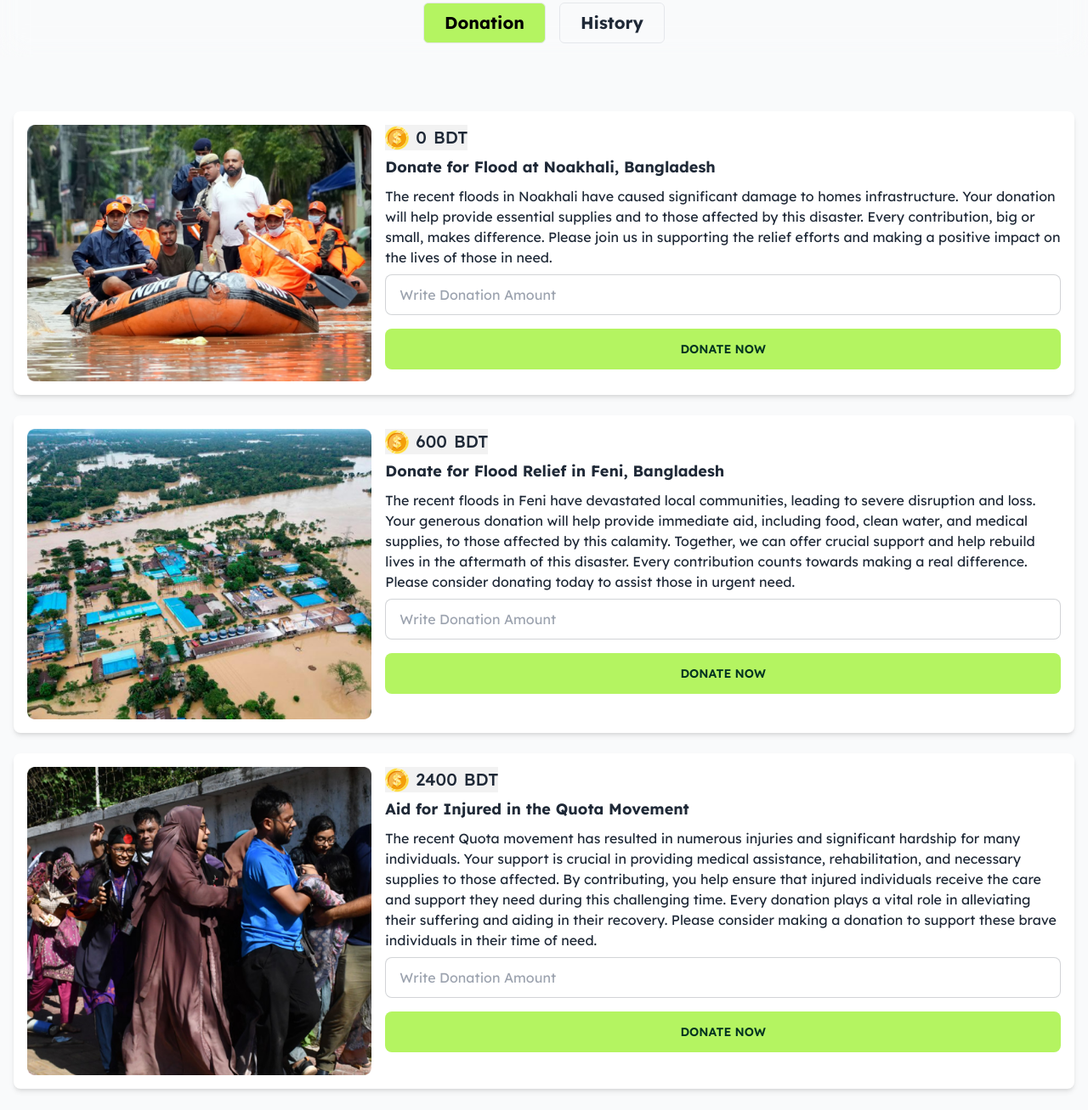
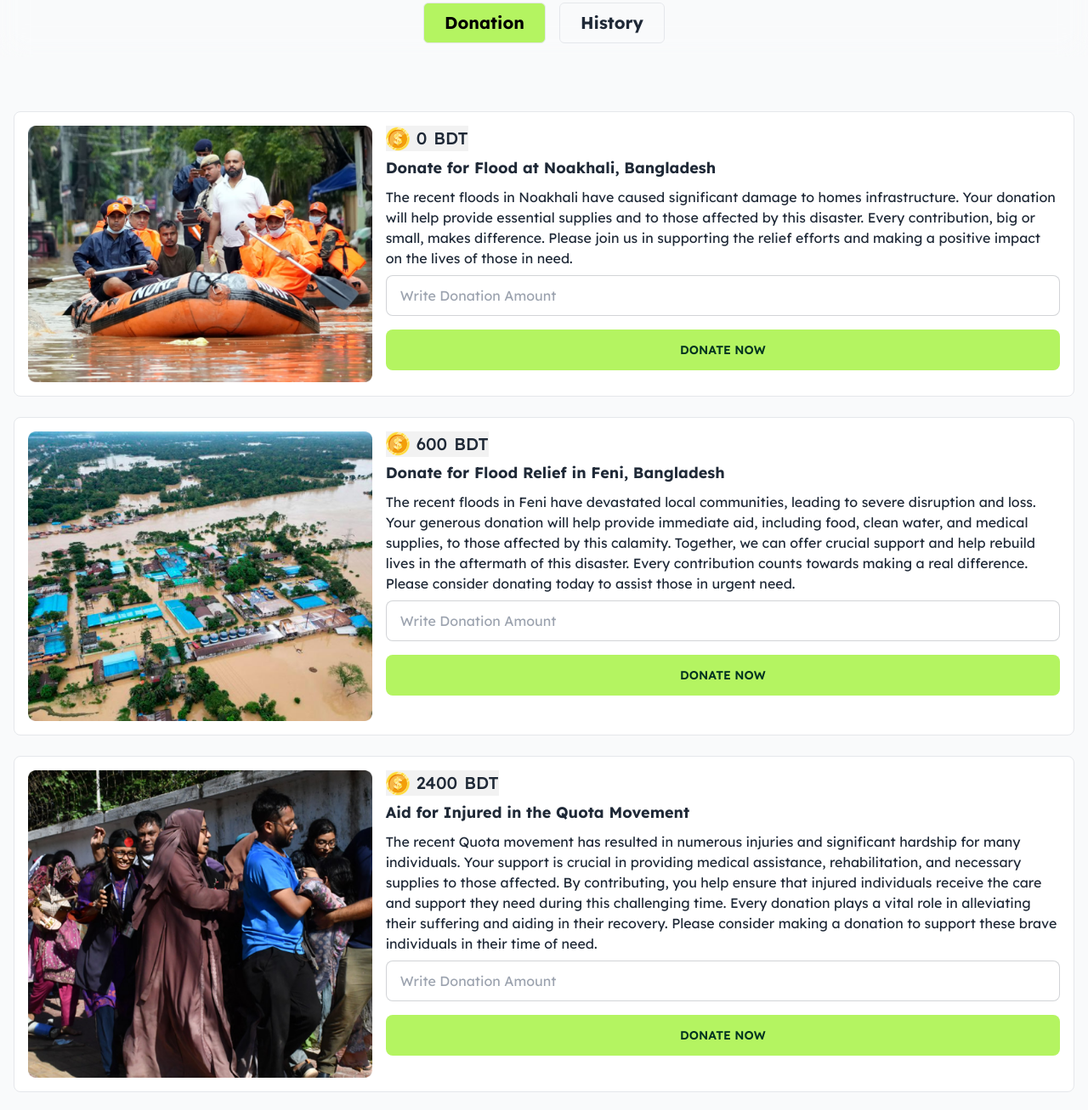
Before and after one commit to pgrmrmortuja/Assignment-5-PH, a plain HTML site: page index.html in a window 1280 px wide. Shown: the part 133-1440 px from the top of the page at 85% size. Drawn offline with nearby package versions, Linux system fonts and the light colour scheme.

Commit message:
card updated

```diff
--- a/index.html
+++ b/index.html
@@ -59,7 +59,7 @@
         <div id="donationData" class="container mt-10 px-4 mx-auto p-6 flex flex-col space-y-6">
 
             <!-- Card 1 -->
-            <div class="bg-white rounded-lg shadow-md p-4 flex flex-col md:flex-row">
+            <div class="bg-white rounded-lg border p-4 flex flex-col md:flex-row">
                 <img src="./assets/noakhali.png" alt="Donation Image" class="rounded-md w-full md:w-1/3 object-cover">
                 <div class="ml-0 md:ml-4 w-full md:w-2/3 mt-4 md:mt-0">
                     <button>
@@ -83,7 +83,7 @@
             </div>
 
             <!-- Card 2 -->
-            <div class="bg-white rounded-lg shadow-md p-4 flex flex-col md:flex-row">
+            <div class="bg-white border rounded-lg  p-4 flex flex-col md:flex-row">
                 <img src="./assets/feni.png" alt="Donation Image" class="rounded-md w-full md:w-1/3 object-cover">
                 <div class="ml-0 md:ml-4 w-full md:w-2/3 mt-4 md:mt-0">
                     <button>
@@ -109,7 +109,7 @@
             </div>
 
             <!-- Card 3 -->
-            <div class="bg-white rounded-lg shadow-md p-4 flex flex-col md:flex-row">
+            <div class="bg-white border rounded-lg p-4 flex flex-col md:flex-row">
                 <img src="./assets/quota-protest.png" alt="Donation Image"
                     class="rounded-md w-full md:w-1/3 object-cover">
                 <div class="ml-0 md:ml-4 w-full md:w-2/3 mt-4 md:mt-0">
```
